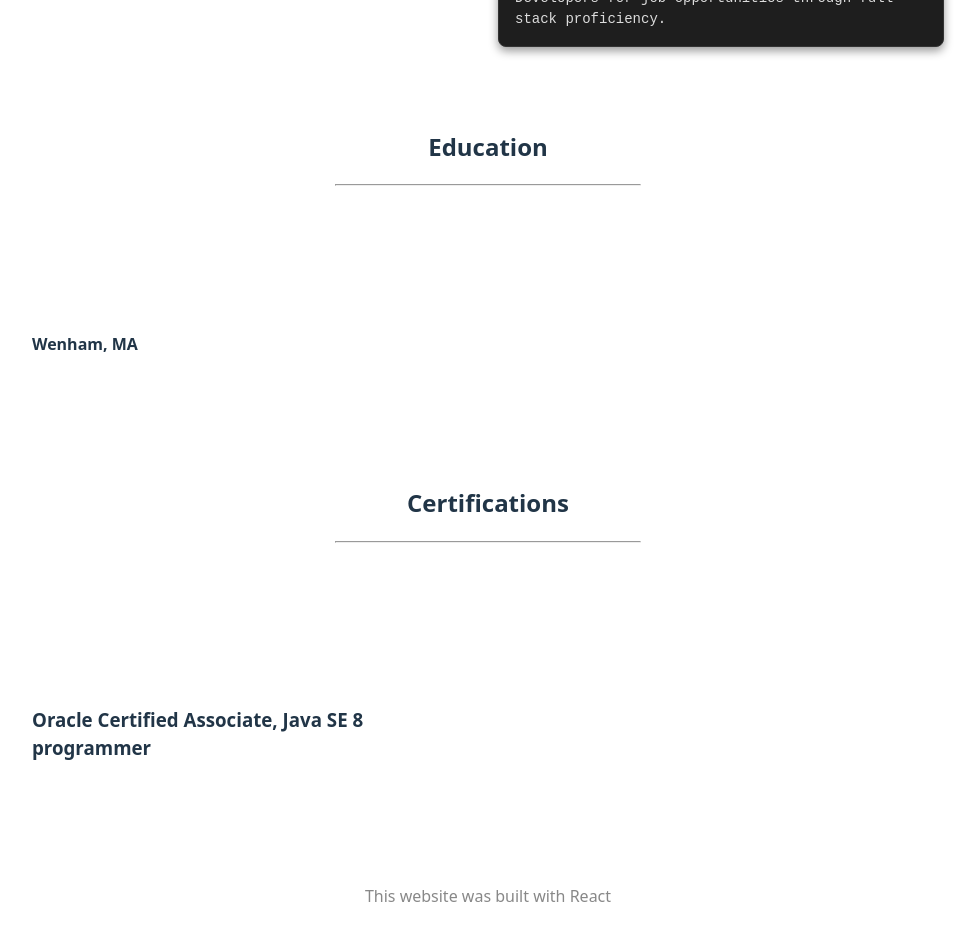
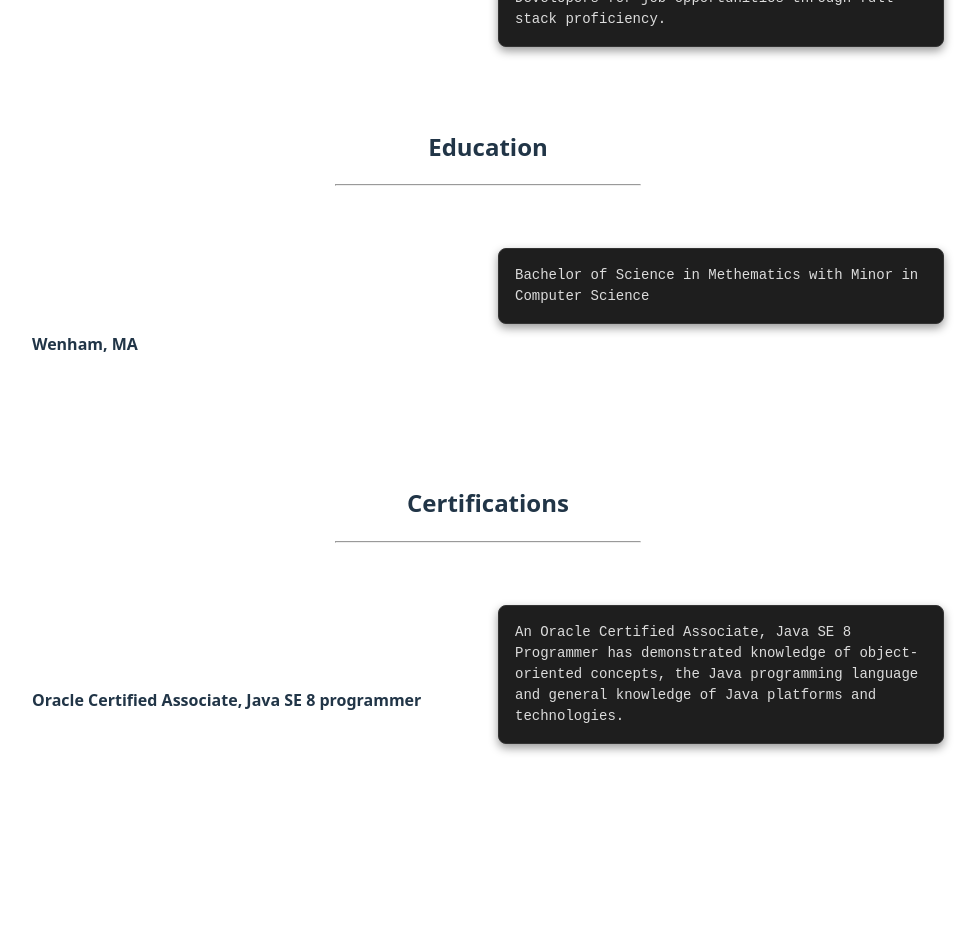
Before and after one commit to james-kempf/resume-site, a React (Vite) app: page / in a window 1280 px wide. Shown: the part 1400-2340 px from the top of the page, without its empty margins (152-1132 px from the left). After the commit the page ends 2253 px from the top, so only its background shows below. Built offline with nearby package versions, Linux system fonts and the light colour scheme.

Commit message:
merge section code

```diff
--- a/src/App.jsx
+++ b/src/App.jsx
@@ -5,56 +5,66 @@ import './App.css'
 function App() {
   const [count, setCount] = useState(0)
 
-  const experience = [
+  const sections = [
+    {
+      title: "Experience",
+      entries: [
         {
           id: 0,
-      company: 'Thentia',
+          name: 'Thentia',
           website: 'https://thentia.com',
           image: 'src/assets/thentia.svg',
-      title: 'Full Stack Developer',
+          subtitle: 'Full Stack Developer',
           date: 'February 2023 - October 2025',
           description: 'As a Full Stack Developer, I worked closely with clients to troubleshoot, customize, and resolve issues in highly specialized software applications. Leveraging JavaScript, AngularJS, PHP, and Java, I developed and implemented creative solutions tailored to unique business requirements. Partnered with cross-functional teams to ensure timely resolution and continuous improvement of client systems, while maintaining strong communication to understand evolving needs and deliver high-impact results.'
         },
         {
           id: 1,
-      company: 'Infosys',
+          name: 'Infosys',
           website: 'https://infosys.com',
           image: 'src/assets/infosys.svg',
-      title: 'Teachnology Lead',
+          subtitle: 'Teachnology Lead',
           date: 'June 2018 - February 2023',
           description: 'As a Java Developer, I worked on an Agile team to design and implement scalable Java APIs for American Express to maintain and enhance their product catalog. Utilizing Vert.x and Couchbase, we were able to achieve high performance and customization, as well as ensure data persistence across multiple data centers. Collaborated with cross-functional teams and departments globally to deliver impactful features and provide ongoing support for these applications.'
         },
         {
           id: 2,
-      company: 'Revature',
+          name: 'Revature',
           website: "https://revature.com",
           image: 'src/assets/revature.png',
-      title: 'Software Engineer',
+          subtitle: 'Software Engineer',
           date: 'February 2018 - August 2023',
           description: 'As a Full-Stack Developer at Revature, I gained experience in various in-demand technologies, including Java, Spring Boot, Kafka and SQL databases for API development, and Angular for front-end. Revature\'s training aims to prepare Developers for job opportunities through full-stack proficiency.'
         }
       ]
-
-  const education = [
+    },
+    {
+      title: "Education",
+      entries: [
         {
           id: 0,
-      school: 'Gordon College',
+          name: 'Gordon College',
           website: 'https://gordon.edu',
           image: 'src/assets/gordon.png',
-      location: 'Wenham, MA',
-      degree: 'Bachelor of Science in Methematics with Minor in Computer Science',
+          subtitle: 'Wenham, MA',
           date: 'August 2013 - May 2017',
+          description: 'Bachelor of Science in Methematics with Minor in Computer Science',
         }
       ]
-
-  const certifications = [
+    },
+    {
+      title: "Certifications",
+      entries: [
         {
           id: 0,
-      name: 'Oracle Certified Associate, Java SE 8 programmer',
+          name: "Oracle Certified Associate",
           website: 'https://www.credly.com/badges/e552e4c2-72ca-4042-9782-e40423780e3d/public_url',
+          subtitle: 'Oracle Certified Associate, Java SE 8 programmer',
           image: 'src/assets/java-cert.png',
+          date: 'April 20, 2018',
           description: 'An Oracle Certified Associate, Java SE 8 Programmer has demonstrated knowledge of object-oriented concepts, the Java programming language and general knowledge of Java platforms and technologies.',
-      date: 'April 20, 2018',
+        }
+      ]
     }
   ]
 
@@ -72,76 +82,32 @@ function App() {
           collaborating with cross-functional groups to troubleshoot, innovate, and deliver impactful features across the full stack.
         </p>
       </div>
-      <h2>Experience</h2>
+      {sections.map((sec) =>
+        <div>
+          <h2>{sec.title}</h2>
           <hr className="divider"></hr>
           <div className="card">
             <ul>
-          {experience.map((exp) => (
-            <li key={exp.id}>
+              {sec.entries.map((entry) => (
+                <li key={entry.id}>
                   <div className="column-container">
                     <div className="column">
-                  {/* <h3><a href={exp.website} target="_blank">{exp.company}</a></h3> */}
-                  <a href={exp.website} target="_blank">
-                    <img src={exp.image} href={exp.website} target="_blank" className="external-logo"></img>
+                      <a href={entry.website} target="_blank">
+                        <img src={entry.image} href={entry.website} target="_blank" className="external-logo"></img>
                       </a>
-                  <h4>{exp.title}</h4>
-                  <p>{exp.date}</p>
+                      <h4>{entry.subtitle}</h4>
+                      <p>{entry.date}</p>
                     </div>
                     <div className="column">
-                  <p className="code-box">{exp.description}</p>
+                      <p className="code-box">{entry.description}</p>
                     </div>
                   </div>
                 </li>
               ))}
             </ul>
           </div>
-      <h2>Education</h2>
-      <hr className="divider"></hr>
-      <div className="card">
-        <ul>
-          {education.map((edu) => (
-            <li key={edu.id}>
-              <div className='column-container'>
-                <div className='column'>
-                  <a href={edu.website} target="_blank">
-                    <img src={edu.image} href={edu.website} target="_blank" className="external-logo"></img>
-                  </a>
-                  <h4>{edu.location}</h4>
-                  <p>{edu.date}</p>
         </div>
-                <div className='column'>
-                  <p>{edu.degree}</p>
-                </div>
-              </div>
-            </li>
-          ))}
-        </ul>
-      </div>
-      <h2>Certifications</h2>
-      <hr className="divider"></hr>
-      <div className="card">
-        <ul>
-          {certifications.map((cert) => (
-            <li key={cert.id}>
-              <div className='column-container'>
-                <div className='column'>
-                  <a href={cert.website} target="_blank">
-                    <img src={cert.image} href={cert.website} target="_blank" className="external-logo-lrg"></img>
-                  </a>
-                  <h3>{cert.name}</h3>
-                  <p>{cert.date}</p>
-                </div>
-                <div className='column'>
-                  <p>{cert.description}</p>
-                </div>
-              </div>
-            </li>
-          ))}
-        </ul>
-      </div>
-      <p className="read-the-docs">
-        This website was built with React
-      </p>
+      )}
     </>
   )
 }
```
Lines whose indentation alone changed are shown as unchanged.
